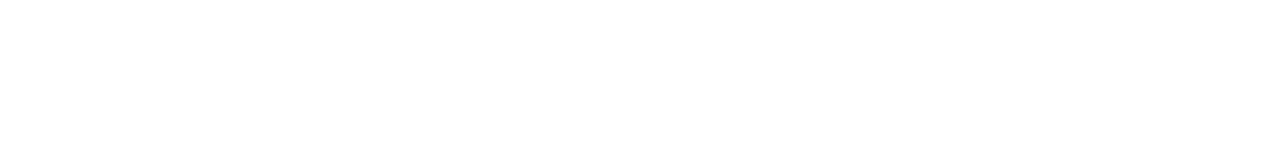
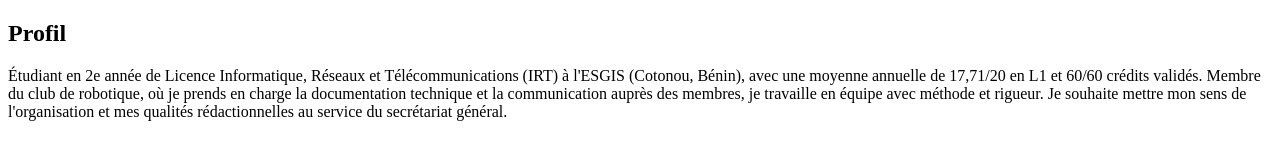
Before and after one commit to capriatiboss/mon-cv, a plain HTML site: page index.html in a window 1280 px wide. Drawn offline with Linux system fonts and the light colour scheme.

Commit message:
Mise en place de la section description

```diff
--- a/index.html
+++ b/index.html
@@ -7,6 +7,17 @@
 </head>
 <body>
     <header id="en-tete"></header>
-    <main></main>
+    <main>
+        <section id="Description">
+            <h2>Profil</h2>
+            <p>
+                Étudiant en 2e année de Licence Informatique, Réseaux et Télécommunications (IRT) à l'ESGIS (Cotonou, Bénin),
+                avec une moyenne annuelle de 17,71/20 en L1 et 60/60 crédits validés. Membre du club de robotique, où je prends
+                en charge la documentation technique et la communication auprès des membres, je travaille en équipe avec méthode
+                et rigueur. Je souhaite mettre mon sens de l'organisation et mes qualités rédactionnelles au service du
+                secrétariat général.
+            </p>
+        </section>
+    </main>
 </body>
 </html>
```
